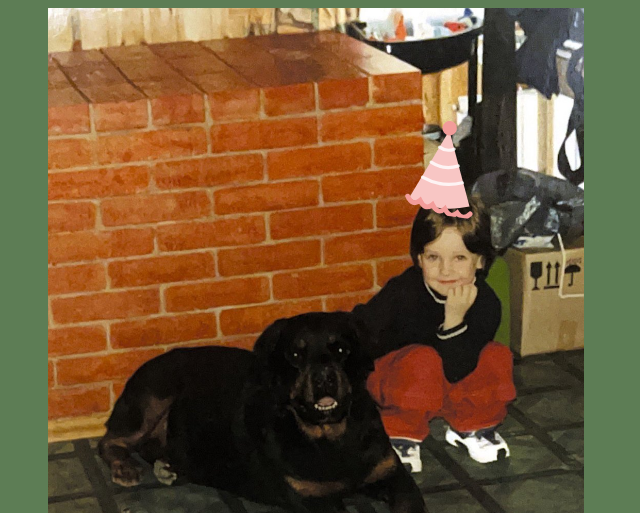
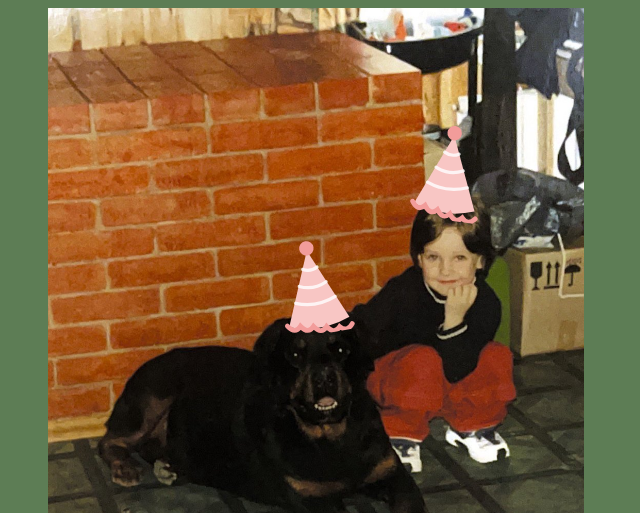
Before and after one commit to ratatuy-239/irina-30, a plain HTML site: page index.html in a window 1280 px wide. Shown: the part 287-800 px from the top of the page, without its empty margins (324-964 px from the left). Drawn offline with Linux system fonts and the light colour scheme.

Commit message:
Nudge the party hat and give the dog one too
Co-Authored-By: Claude Fable 5.2 <noreply@anthropic.com>

```diff
--- a/index.html
+++ b/index.html
@@ -35,7 +35,8 @@ h1{font-size:inherit;font-weight:inherit}
 .meta span:last-child{text-align:right}
 .photo{position:relative;width:100%;margin:1.5rem 0}
 .photo img{width:100%;height:auto;display:block}
-.hat{position:absolute;width:15%;left:66.5%;top:16.5%;transform:rotate(8deg)}
+.hat{position:absolute;width:15%;left:67.3%;top:17.3%;transform:rotate(8deg)}
+.hat.dog{left:42%;top:34.5%;transform:rotate(-10deg)}
 .lead{font-size:1.2rem;line-height:1.4;margin:2.25rem 0 1.75rem;max-width:30ch}
 .btn{font:500 1rem var(--font);text-transform:uppercase;letter-spacing:.06em;background:var(--rosa);color:var(--verde-scuro);border:0;border-radius:999px;padding:1.05rem 2.2rem;cursor:pointer;align-self:flex-start;transition:transform .15s}
 .btn:hover{transform:translateY(-2px)}
@@ -85,7 +86,8 @@ input[type=text]:focus{outline:0;border-bottom-color:var(--rosso)}
     </div>
     <div class="photo">
       <img src="foto.jpg" width="1040" height="1300" alt="Irina da piccola accanto a un grande cane nero">
-      <svg class="hat" viewBox="0 0 100 120" aria-hidden="true">
+      <svg class="hat dog" viewBox="0 0 100 120" aria-hidden="true"><use href="#cappellino"/></svg>
+      <svg class="hat" id="cappellino" viewBox="0 0 100 120" aria-hidden="true">
         <path d="M50 14 12 104q38 14 76 0z" fill="#f8c6c4"/>
         <path d="M41 36q9 5 18 0M33 56q17 8 34 0M25 76q25 10 50 0" fill="none" stroke="#fff" stroke-width="4" stroke-linecap="round" opacity=".8"/>
         <path d="M10 102q8 12 16 3 8 12 16 3 8 12 16 3 8 12 16 3 8 9 16-1" fill="none" stroke="#f29c9a" stroke-width="6" stroke-linecap="round"/>
```
